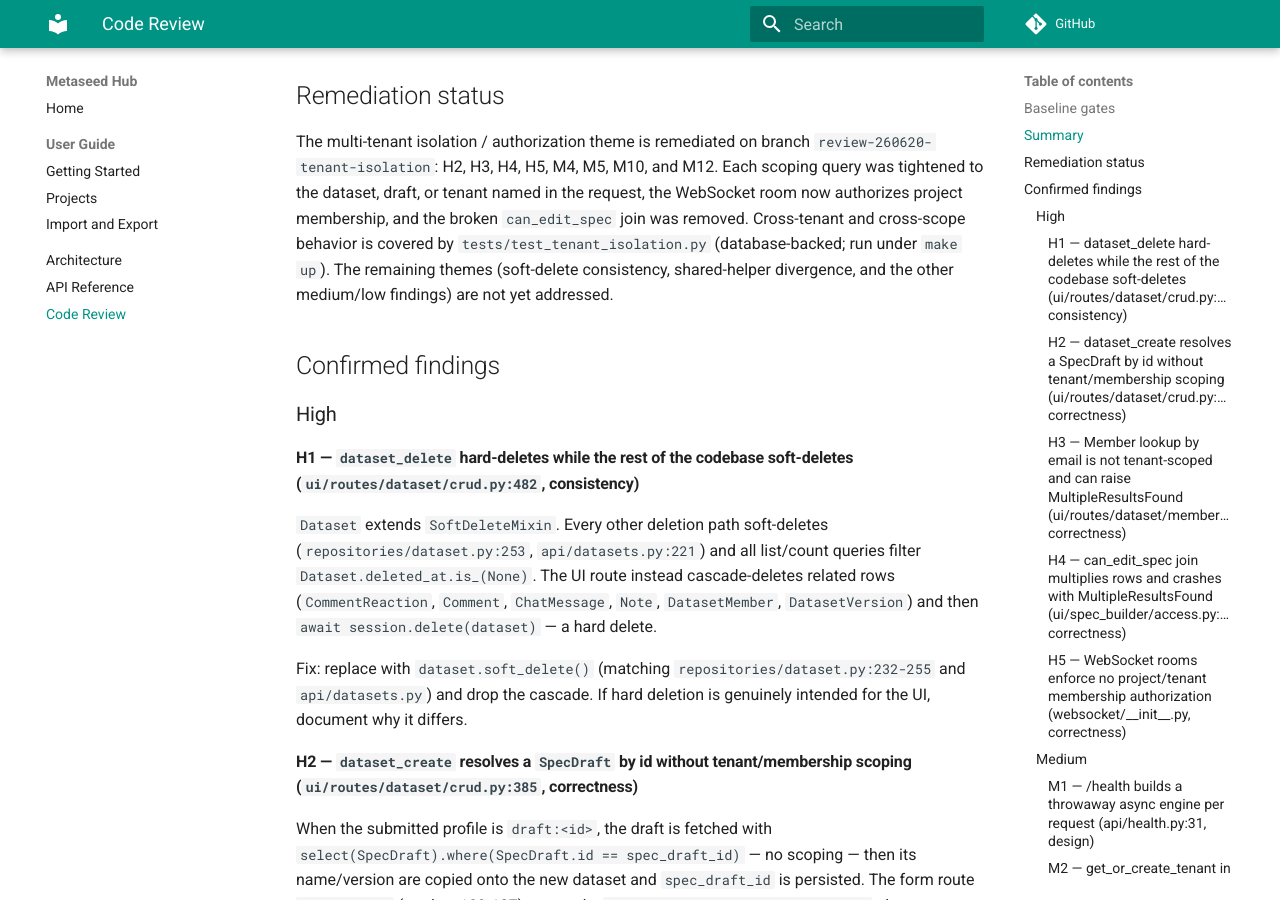
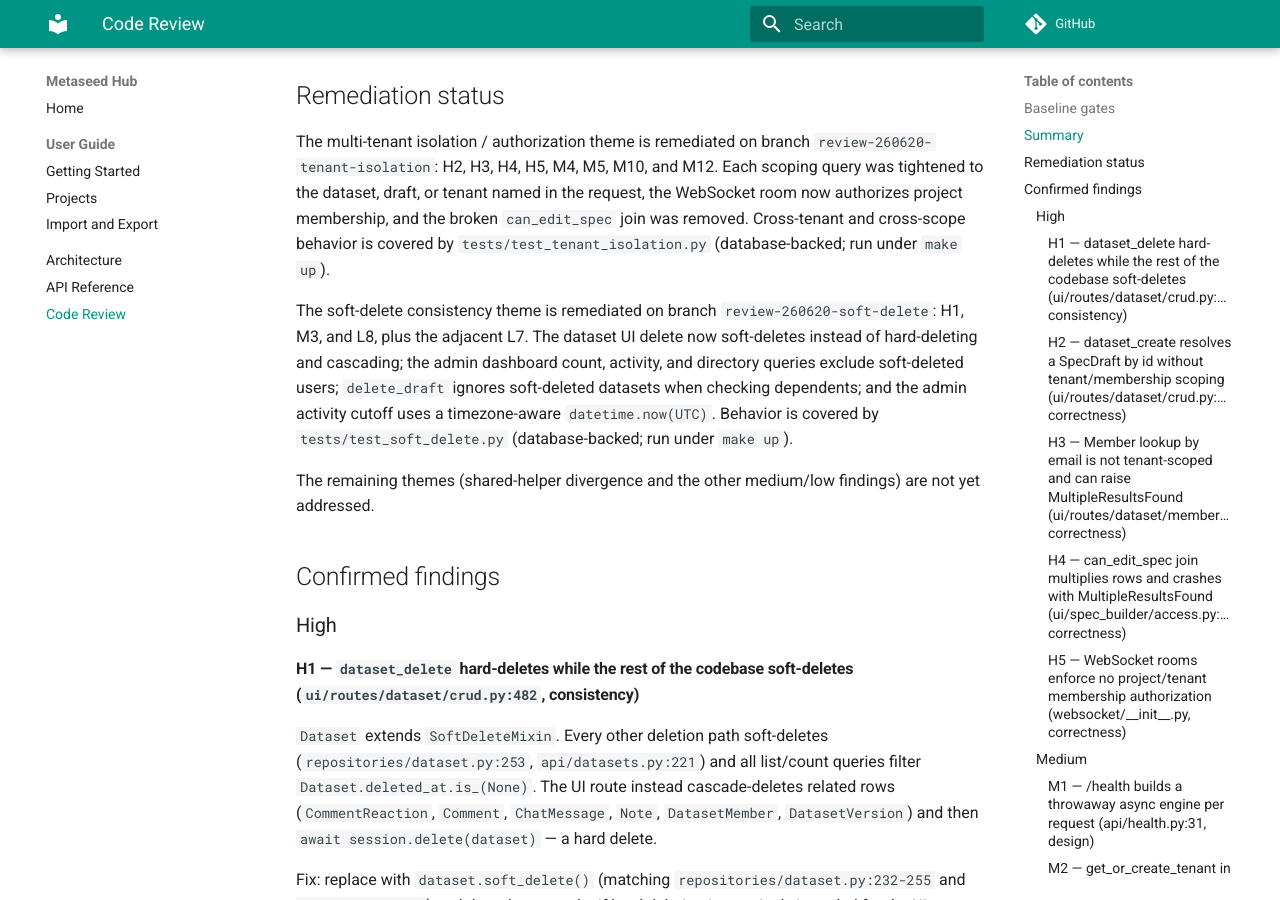
Before and after one commit to sorenwacker/metaseed-hub, an MkDocs documentation site: the page built from docs/REVIEW.md, in a window 1280 px wide and 900 px high, scrolled down 1542 px. Built offline with MkDocs 1.6.1 and Material for MkDocs 9.7.7, drawn with Linux system fonts in a browser that asks for light colours; comment, search, counter and statistics services are not loaded.

Commit message:
record remediation of the soft-delete consistency review theme

```diff
--- a/docs/REVIEW.md
+++ b/docs/REVIEW.md
@@ -39,8 +39,18 @@ scoping query was tightened to the dataset, draft, or tenant named in the
 request, the WebSocket room now authorizes project membership, and the broken
 `can_edit_spec` join was removed. Cross-tenant and cross-scope behavior is
 covered by `tests/test_tenant_isolation.py` (database-backed; run under `make
-up`). The remaining themes (soft-delete consistency, shared-helper divergence,
-and the other medium/low findings) are not yet addressed.
+up`).
+
+The soft-delete consistency theme is remediated on branch
+`review-260620-soft-delete`: H1, M3, and L8, plus the adjacent L7. The dataset
+UI delete now soft-deletes instead of hard-deleting and cascading; the admin
+dashboard count, activity, and directory queries exclude soft-deleted users;
+`delete_draft` ignores soft-deleted datasets when checking dependents; and the
+admin activity cutoff uses a timezone-aware `datetime.now(UTC)`. Behavior is
+covered by `tests/test_soft_delete.py` (database-backed; run under `make up`).
+
+The remaining themes (shared-helper divergence and the other medium/low
+findings) are not yet addressed.
 
 ## Confirmed findings
 
```
